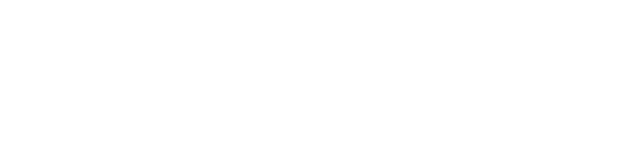
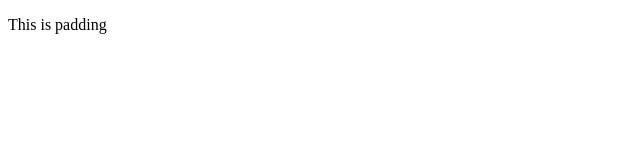
Before and after one commit to Chan-Amasawa/swd-test-git-push, a website: page index.html in a window 1280 px wide. Shown: the whole page, without its empty margins (0-640 px from the left). Drawn offline with Linux system fonts and the light colour scheme.

Commit message:
add padding

```diff
--- a/index.html
+++ b/index.html
@@ -7,6 +7,6 @@
     <title>Document</title>
 </head>
 <body>
-
+    <p>This is padding</p>
 </body>
 </html>
```
